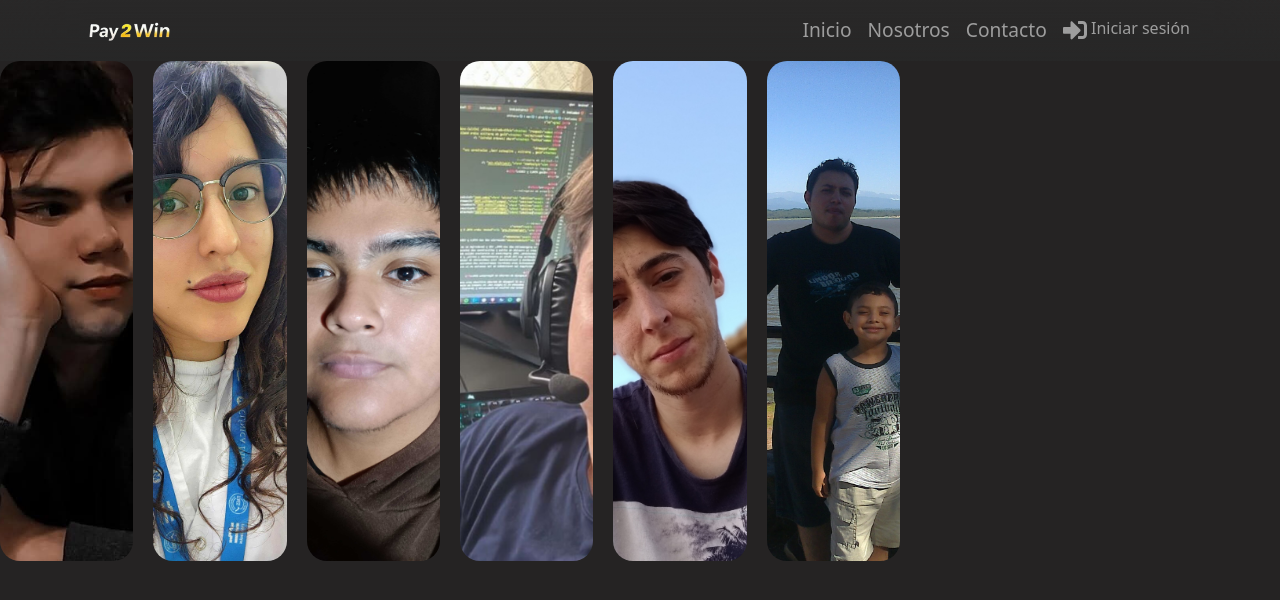
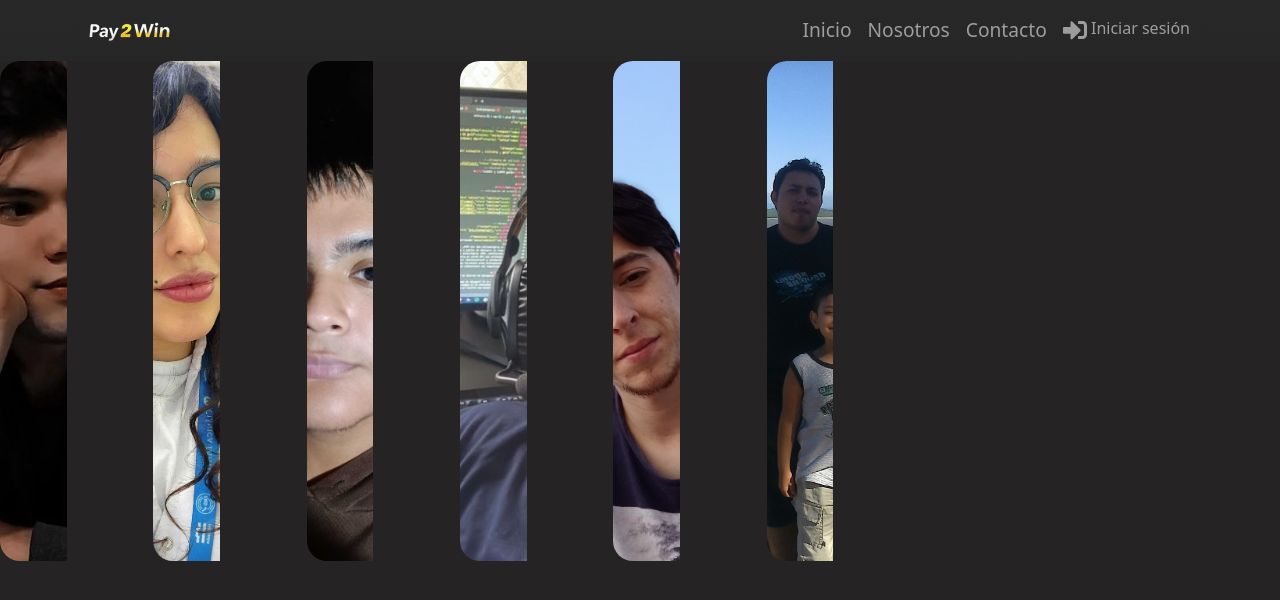
Before and after one commit to gomezivan94/React3-Equipo3, a React (Vite) app in the folder Pay-2-Win/: page /nosotros in a window 1280 px wide. Shown: the top 600 px of the page. Built offline with nearby package versions, Linux system fonts and the light colour scheme; no server answers.

Commit message:
Subo cambios nuevos de nosotros

```diff
--- a/Pay-2-Win/src/pages/Nosotros/Nosotros.css
+++ b/Pay-2-Win/src/pages/Nosotros/Nosotros.css
@@ -1,4 +1,4 @@
-.tarjeta {
+.biograph {
     width: 900px;
     display: flex;
     justify-content: center;
@@ -8,7 +8,7 @@
 
 }
 
-.card-body {
+.presentacion {
     height: 500px;
     flex :1;
     border-radius: 20px;
@@ -17,7 +17,7 @@
     transition: 2s all ease;
 }
 
-.card-img-top {
+.tarjeta {
     height: 100%;
     height: 100%;
     object-fit: cover;
@@ -36,7 +36,7 @@
 
 }
 
-.tarjeta :hover {
+.biograph :hover {
     flex:4;
 
 }
--- a/Pay-2-Win/src/pages/Nosotros/Nosotros.jsx
+++ b/Pay-2-Win/src/pages/Nosotros/Nosotros.jsx
@@ -8,31 +8,31 @@ import Santi from "../AssetsPage/Santi.jpg";
 import Matias from "../AssetsPage/Matias.jpg";
 function Nosotros() {
   return (
-    <div class="tarjeta">
-     <div className="card-body">
-     <img src={Lautaro} class="card-img-top"  height={400} width={200}  alt="..."></img>
+    <div class="biograph">
+     <div className="presentacion">
+     <img src={Lautaro} class="tarjeta"  height={400} width={200}  alt="..."></img>
      <p>Me llamo Lautaro Borges Licciardi, tengo 22 años, estudié en la Escuela Normal y ahora estoy masterizando mis habilidades de programación. Me gusta jugar juegos, ir al gimnasio y hacer videos para las redes.</p>
      </div>
-     <div className="card-body">
-     <img src={Naty} class="card-img-top" height={400} width={200} alt="..."></img>
+     <div className="presentacion">
+     <img src={Naty} class="tarjeta" height={400} width={200} alt="..."></img>
      <p>Me llamo Natividad, tengo 34 años, soy Tecnica de Laboratorio, trabajo en una clinica, me gusta viajar, hacer trekking, el contacto con la naturaleza, amante del café, el chocolate y el vino, de vez en cuando suelo participar en talleres al respecto.</p>
      </div>
-     <div className="card-body">
-     <img src={maxi} class="card-img-top" height={400} width={200} alt="..."></img>
+     <div className="presentacion">
+     <img src={maxi} class="tarjeta" height={400} width={200} alt="..."></img>
      <p>Me llamo Maximiliano Gamboa tengo 21 años estudio en la UNSTA (desarrollo de software),en la aticana curso de inglés ,me gusta jugar juego en la compu ,caminar y ir al gimnasio</p>
      </div>
-     <div className="card-body">
-     <img src={Santi} class="card-img-top" height={400} width={200} alt="..."></img>
+     <div className="presentacion">
+     <img src={Santi} class="tarjeta" height={400} width={200} alt="..."></img>
      <p>Santiago Nieva Glembocki, 22 años.
      Actualmente, por cursar 5to año de Ing. En sistemas de Información.Me gusta hacer deporte, disfrutar con amigos y aprender cosas nuevas.</p>
     </div>
-     <div className="card-body">
+     <div className="presentacion">
 
-     <img src={Ivan} class=" card-img-top" height={400} width={200} alt="..."></img>
+     <img src={Ivan} class=" tarjeta" height={400} width={200} alt="..."></img>
      <p>Iván Gomez, 31 años, Soporte IT / Help Desk. Disfruto aprender tecnologias nuevas y jugar videojuegos</p>
      </div>
-     <div className="card-body">
-     <img src={Matias} class="card-img-top" height={400} width={200} alt="..."></img>
+     <div className="presentacion">
+     <img src={Matias} class="tarjeta" height={400} width={200} alt="..."></img>
      <p className='parrafo'>Me llamo Matias y tengo 40 años. Soy profesor de Ingles y dibujante. Trabajo en soporte tecnico de Personal, Cablevision y Fibertel hace 12 años. Amo la tecnologia y en especial, los videojuegos.</p>
      </div>
     </div>
```
